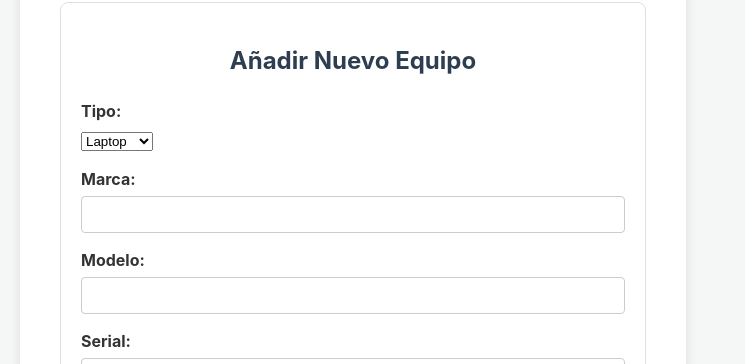
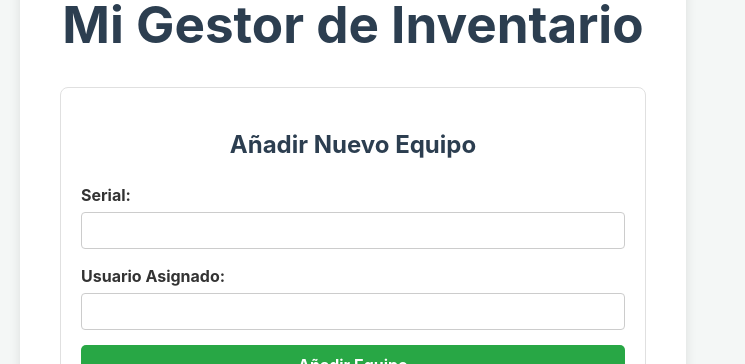
Before and after one commit to juansa2/inventario-fullstack, a React (Vite) app in the folder Inventario Web/: page / in a window 1280 px wide. Shown: the part 163-527 px from the top of the page, without its empty margins (0-745 px from the left). Built offline with nearby package versions, Linux system fonts and the light colour scheme; no server answers.

Commit message:
arreglo archivo server.jsx

```diff
--- a/Inventario Web/src/components/AddProductForm.jsx
+++ b/Inventario Web/src/components/AddProductForm.jsx
@@ -3,23 +3,20 @@
 import { useState, useEffect } from 'react';
 
 function AddProductForm({ onAddProduct, productToEdit, onUpdateProduct }) {
-  // Nuevo estado para los campos de equipo de cómputo
   const [tipo, setTipo] = useState('Laptop');
   const [marca, setMarca] = useState('');
   const [modelo, setModelo] = useState('');
-  const [serial, setSerial] = useState('');
+  const [serial, setSerial] = useState(''); // Estado para el serial
   const [usuarioAsignado, setUsuarioAsignado] = useState('');
 
   useEffect(() => {
     if (productToEdit) {
-      // Rellenamos el formulario si estamos en modo edición
       setTipo(productToEdit.tipo);
       setMarca(productToEdit.marca);
       setModelo(productToEdit.modelo);
       setSerial(productToEdit.serial);
       setUsuarioAsignado(productToEdit.usuarioAsignado);
     } else {
-      // Limpiamos los campos para el modo "Añadir"
       setTipo('Laptop');
       setMarca('');
       setModelo('');
@@ -30,6 +27,7 @@ function AddProductForm({ onAddProduct, productToEdit, onUpdateProduct }) {
 
   const handleSubmit = (event) => {
     event.preventDefault();
+    // ¡Asegúrate de que 'serial' esté incluido en este objeto!
     const computerData = { tipo, marca, modelo, serial, usuarioAsignado };
 
     if (productToEdit) {
@@ -38,35 +36,14 @@ function AddProductForm({ onAddProduct, productToEdit, onUpdateProduct }) {
       onAddProduct(computerData);
     }
 
-    // Limpiamos el formulario después de enviar
-    setTipo('Laptop');
-    setMarca('');
-    setModelo('');
-    setSerial('');
-    setUsuarioAsignado('');
+    // El formulario no se limpia aquí, se limpia en App.jsx o por el useEffect
   };
 
   return (
     <div className="form-container">
       <h2>{productToEdit ? 'Editando Equipo' : 'Añadir Nuevo Equipo'}</h2>
       <form onSubmit={handleSubmit}>
-        <div>
-          <label>Tipo:</label>
-          <select value={tipo} onChange={(e) => setTipo(e.target.value)} required>
-            <option value="Laptop">Laptop</option>
-            <option value="Desktop">Desktop</option>
-            <option value="Servidor">Servidor</option>
-            <option value="Otro">Otro</option>
-          </select>
-        </div>
-        <div>
-          <label>Marca:</label>
-          <input type="text" value={marca} onChange={(e) => setMarca(e.target.value)} required />
-        </div>
-        <div>
-          <label>Modelo:</label>
-          <input type="text" value={modelo} onChange={(e) => setModelo(e.target.value)} required />
-        </div>
+        {/* ... otros campos ... */}
         <div>
           <label>Serial:</label>
           <input type="text" value={serial} onChange={(e) => setSerial(e.target.value)} required />
```
Also changed, not shown: 1 other file (tests, documents, lock files or other folders).
